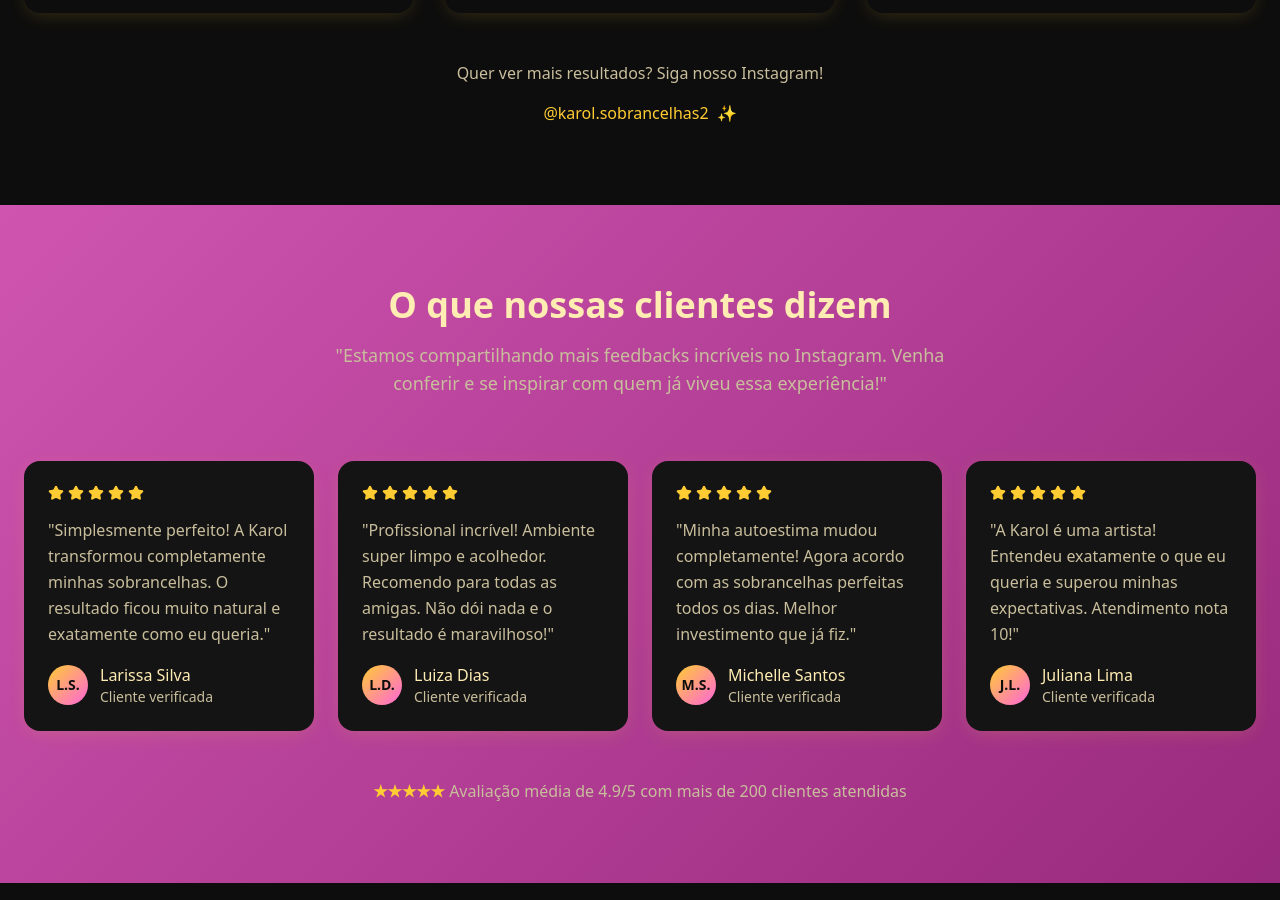
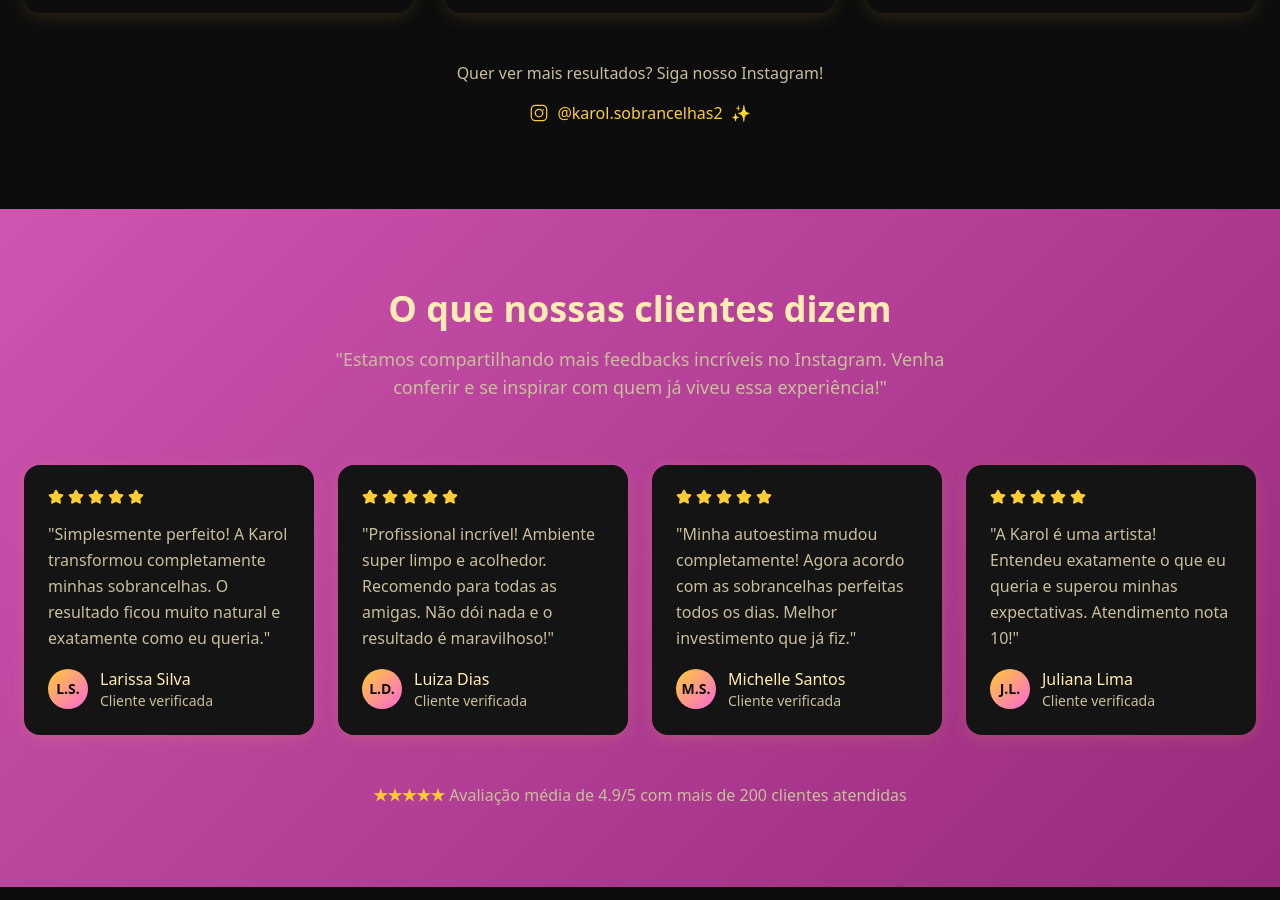
Before and after one commit to laldierrybonela-bot/glow-your-brow-story, a React (Vite) app: page / in a window 1280 px wide. Shown: the part 1827-2727 px from the top of the page. Built offline with nearby package versions, Linux system fonts and the light colour scheme; grey boxes are pictures that could not be loaded; the HTML template or start-up script is replaced by a standard one.

Commit message:
atualizar

```diff
--- a/src/components/Gallery.tsx
+++ b/src/components/Gallery.tsx
@@ -74,6 +74,16 @@ export default function Gallery() {
             rel="noopener noreferrer"
             className="inline-flex items-center gap-2 text-primary hover:text-primary/80 font-medium transition-colors"
           >
+            {/* Ícone do Instagram */}
+            <svg
+            xmlns="http://www.w3.org/2000/svg"
+            fill="currentColor"
+            viewBox="0 0 24 24"
+            className="w-5 h-5"
+          >
+            <path d="M7.75 2h8.5A5.75 5.75 0 0 1 22 7.75v8.5A5.75 5.75 0 0 1 16.25 22h-8.5A5.75 5.75 0 0 1 2 16.25v-8.5A5.75 5.75 0 0 1 7.75 2zm0 1.5A4.25 4.25 0 0 0 3.5 7.75v8.5A4.25 4.25 0 0 0 7.75 20.5h8.5A4.25 4.25 0 0 0 20.5 16.25v-8.5A4.25 4.25 0 0 0 16.25 3.5h-8.5zm4.25 3.25a5.25 5.25 0 1 1 0 10.5a5.25 5.25 0 0 1 0-10.5zm0 1.5a3.75 3.75 0 1 0 0 7.5a3.75 3.75 0 0 0 0-7.5zm5.13-.88a.88.88 0 1 1 0 1.76a.88.88 0 0 1 0-1.76z"/>
+          </svg>
+
             @karol.sobrancelhas2
             <span className="text-gold-400">✨</span>
           </a>
```
